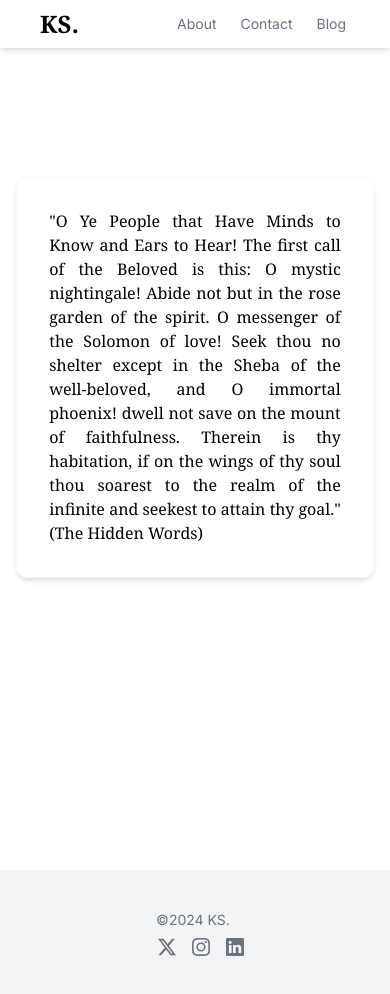
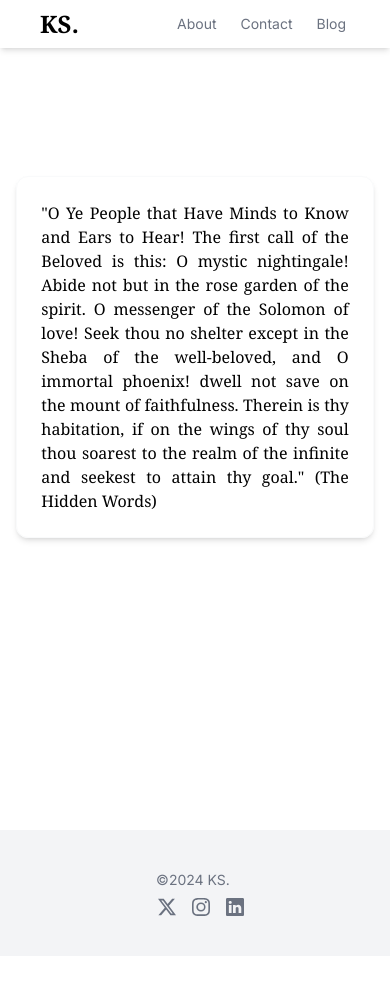
Before and after one commit to kiansam/Newest, a Next.js app: page / in a window 390 px wide. After the commit the page ends 956 px from the top, so only its background shows below. Built offline with nearby package versions, Linux system fonts and the light colour scheme.

Commit message:
OCT 14.4

```diff
--- a/components/Body.js
+++ b/components/Body.js
@@ -7,7 +7,7 @@ const Body = () => {
         {/* <h1 className="justify-center flex text-3xl font-sans font-bold align-middle">
           Kian Samadani
         </h1> */}
-        <h1 className="justify-center flex xl:w-7/12 lg:w-8/12 md:w-10/12 w-11/12 text-justify text-md md:text-lg lg:text-xl font-serif p-8 sm:p-12 md:p-16 lg:p-20 xl:p-24 border border-gray-50 rounded-xl shadow-md">
+        <h1 className="justify-center flex xl:w-5/12 lg:w-8/12 md:w-10/12 w-11/12 text-justify text-md md:text-lg lg:text-xl font-serif p-6 sm:p-12 md:p-16 lg:p-20 xl:p-24 border border-gray-50 rounded-xl shadow-md">
           "O Ye People that Have Minds to Know and Ears to Hear! The first call
           of the Beloved is this: O mystic nightingale! Abide not but in the
           rose garden of the spirit. O messenger of the Solomon of love! Seek
```
